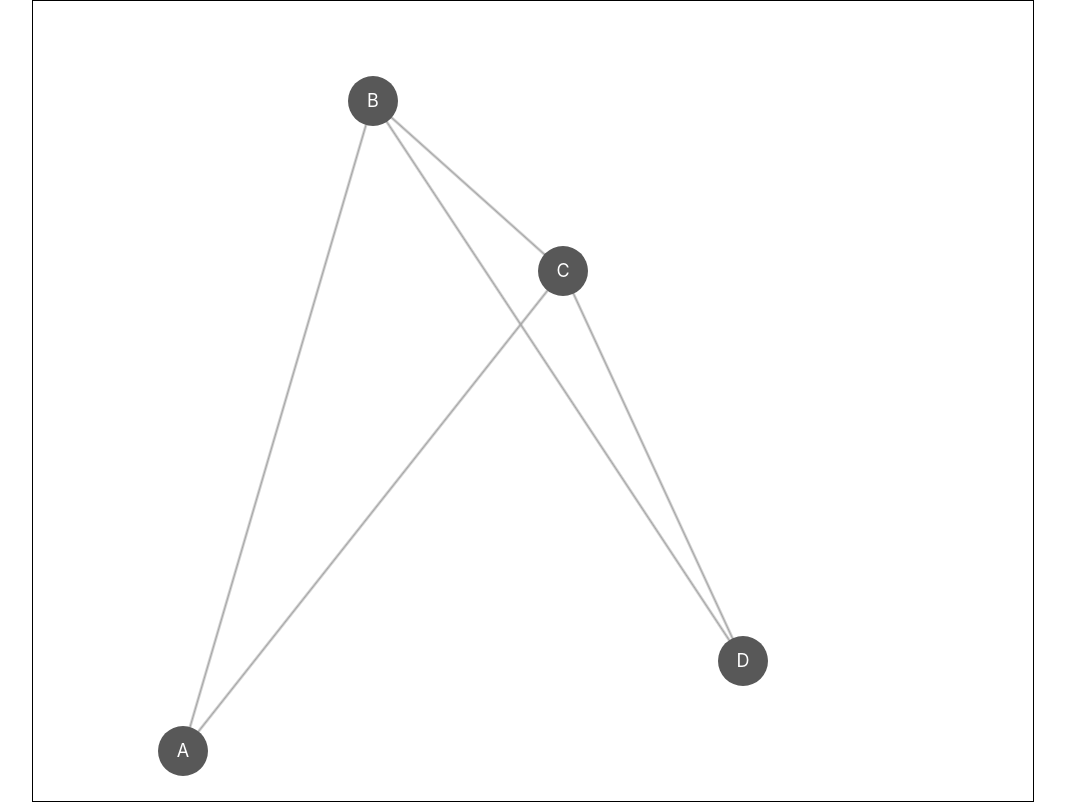
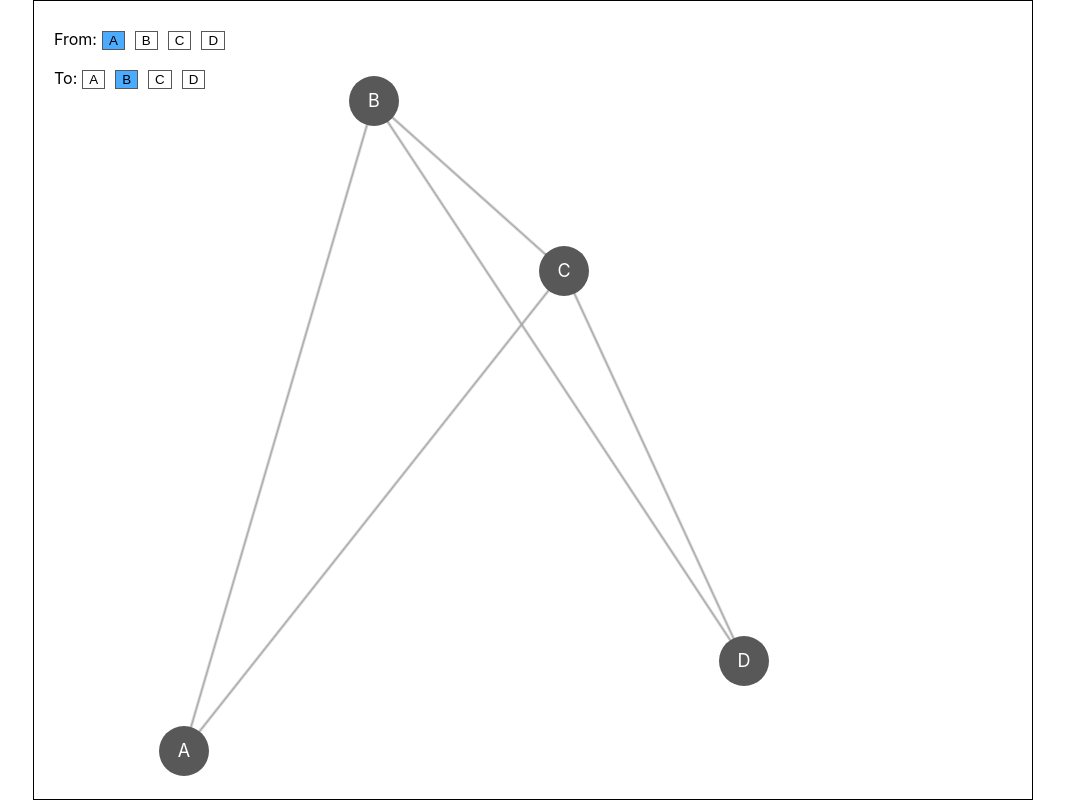
Before and after one commit to hadrianhughes/dijkstra, a React (Create React App) app: page / in a window 1280 px wide. Shown: the whole page, without its empty margins (107-1172 px from the left). Built offline with nearby package versions, Linux system fonts and the light colour scheme.

Commit message:
Create Controls component
- Controls component is responsible for the Selector component states
- This prevents the Graph component having to re-render after 'from' or
  'to' changes.

```diff
--- /dev/null
+++ b/src/components/Graph/Controls.tsx
@@ -0,0 +1,42 @@
+import React from 'react';
+import { useRecoilState } from 'recoil';
+import { Atom } from '../../types';
+import Selector from '../Selector';
+
+interface PropTypes {
+  options:  Array<string>;
+  fromAtom: Atom;
+  toAtom:   Atom;
+}
+
+const Controls = ({ fromAtom, options, toAtom }: PropTypes) => {
+  const [from, setFrom] = useRecoilState(fromAtom);
+  const [to, setTo]     = useRecoilState(toAtom);
+
+  const fromOptions = options.map(o => ({
+    id:       o,
+    text:     o,
+    selected: o === from
+  }));
+
+  const toOptions = options.map(o => ({
+    id:       o,
+    text:     o,
+    selected: o === to
+  }));
+
+  return (
+    <section>
+      <Selector
+        label="From:"
+        options={fromOptions}
+        onChange={setFrom} />
+      <Selector
+        label="To:"
+        options={toOptions}
+        onChange={setTo} />
+    </section>
+  );
+};
+
+export default Controls;
--- a/src/components/Graph/Graph.tsx
+++ b/src/components/Graph/Graph.tsx
@@ -3,6 +3,7 @@ import { atom } from 'recoil';
 import { Container } from './styles';
 import Vertices from './Vertices';
 import Edges from './Edges';
+import Controls from './Controls';
 
 interface PropTypes {
   vertices: object;
@@ -18,6 +19,16 @@ const Graph = ({ vertices, edges }: PropTypes) => {
   const elRef = useRef({ offsetLeft: 0, offsetTop: 0 });
   const getLeft = () => elRef.current.offsetLeft;
   const getTop  = () => elRef.current.offsetTop;
+
+  const fromState = atom({
+    key: 'vertex_from',
+    default: Object.keys(vertices)[0]
+  });
+
+  const toState = atom({
+    key: 'vertex_to',
+    default: Object.keys(vertices)[1]
+  });
 
   const vertexStates =
     Object.keys(vertices)
@@ -36,6 +47,10 @@ const Graph = ({ vertices, edges }: PropTypes) => {
       <GraphContext.Provider value={{
         getLeft, getTop
       }}>
+        <Controls
+          options={Object.keys(vertices)}
+          fromAtom={fromState}
+          toAtom={toState} />
         <Edges items={realEdges} container={elRef} />
         <Vertices items={vertexStates} />
       </GraphContext.Provider>
--- a/src/components/Graph/styles.ts
+++ b/src/components/Graph/styles.ts
@@ -5,9 +5,12 @@ const HEIGHT = 800;
 
 export const Container = styled.div`
   border: 1px solid black;
+  box-sizing: border-box;
   height: ${HEIGHT}px;
   margin: 0 auto;
   overflow: none;
+  padding: 20px;
   position: relative;
+  text-align: left;
   width:  ${WIDTH}px;
 `;
--- /dev/null
+++ b/src/components/Selector/Selector.tsx
@@ -0,0 +1,30 @@
+import React from 'react';
+import { Button } from './styles';
+
+type Option = {
+  text:     string;
+  id:       string;
+  selected: boolean;
+};
+
+interface PropTypes {
+  label:   string;
+  options: Array<Option>;
+  onChange: (string) => void;
+}
+
+const Selector = ({ label, options, onChange }: PropTypes) => (
+  <div>
+    <span>{label}</span>
+    {
+      options.map(o => (
+        <Button
+          key={o.id}
+          onClick={() => onChange(o.id)}
+          selected={o.selected}>{o.text}</Button>
+      ))
+    }
+  </div>
+);
+
+export default Selector;
--- /dev/null
+++ b/src/components/Selector/index.ts
@@ -0,0 +1 @@
+export { default } from './Selector';
--- /dev/null
+++ b/src/components/Selector/styles.ts
@@ -0,0 +1,10 @@
+import styled, { css } from 'styled-components';
+
+export const Button = styled.button`
+  background-color: #fff;
+  border: 1px solid #585858;
+  cursor: pointer;
+  margin: 10px 5px;
+
+  ${props => props.selected ? css`background-color: #4AABFF;` : ''}
+`;
--- a/src/components/Vertex/styles.ts
+++ b/src/components/Vertex/styles.ts
@@ -11,6 +11,7 @@ export const Node = styled.div`
   height: ${SIZE}px;
   line-height: 50px;
   position: absolute;
+  text-align: center;
   transform: translate(-50%, -50%);
   width:  ${SIZE}px;
 `;
```
